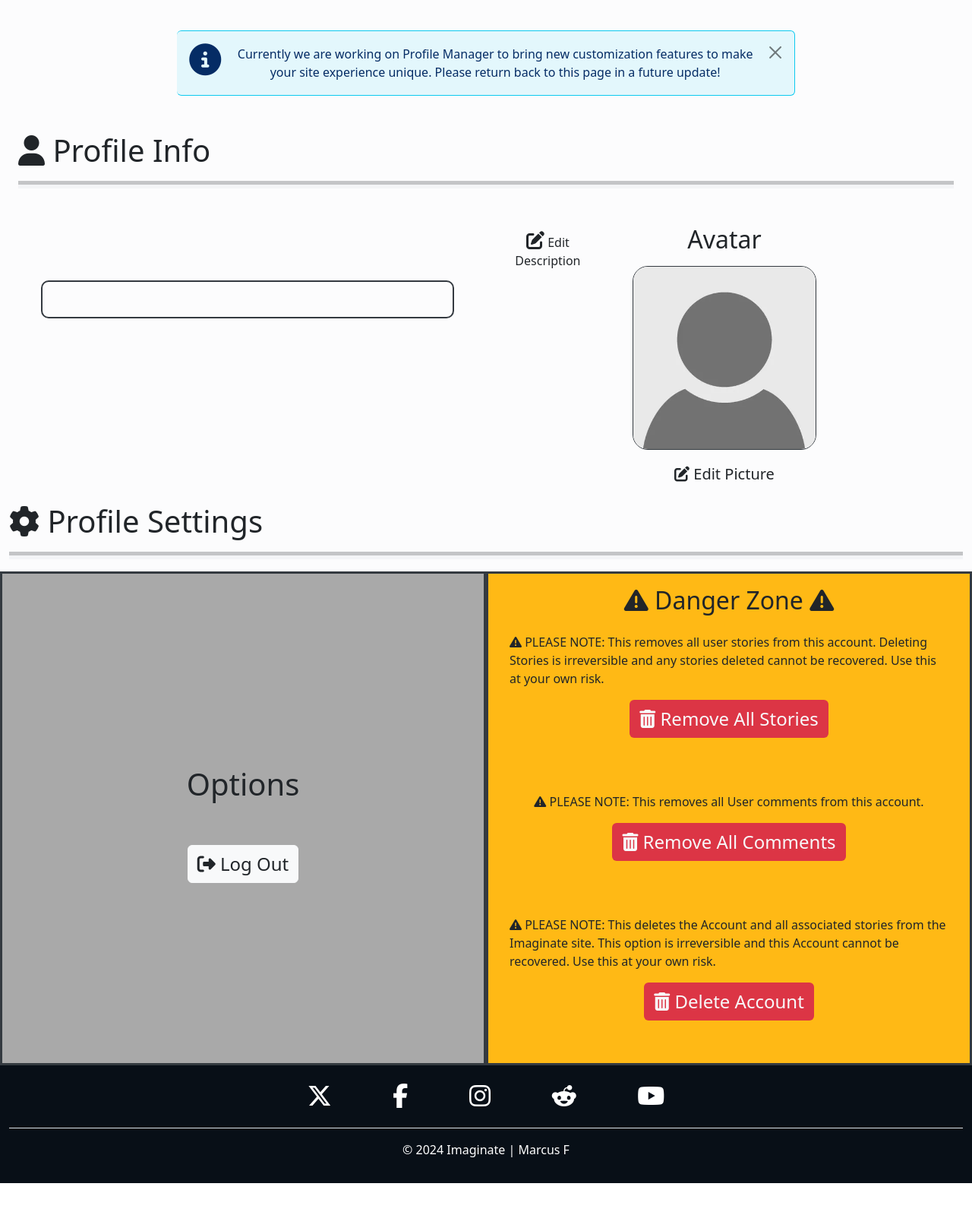
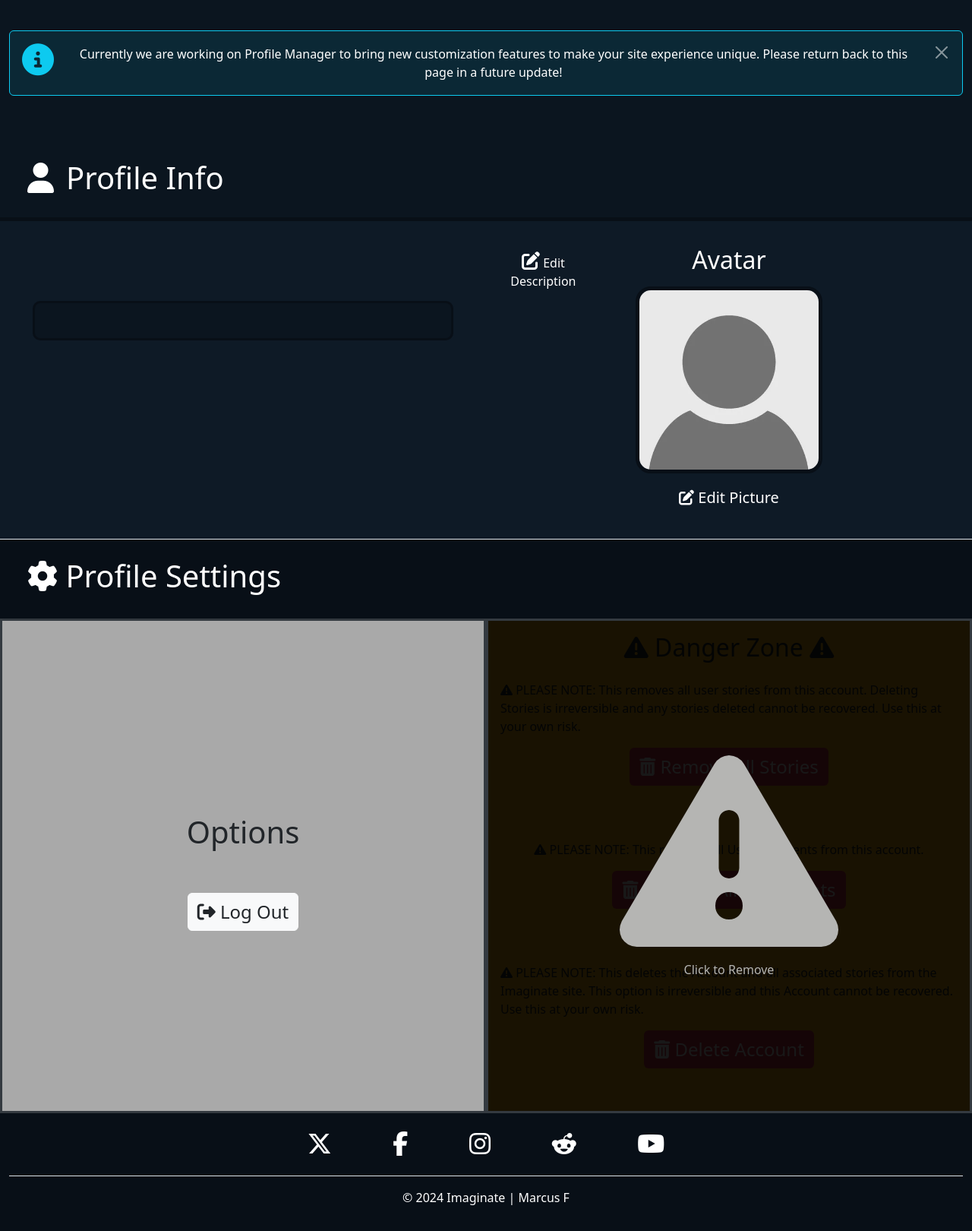
Before and after one commit to MarcusFDev/imaginate-project4, a Django app: page /accounts/profile/ in a window 1280 px wide. Shown: the part 101-1721 px from the top of the page at 76% size. Before the commit the page ends 1658 px from the top, so only its background shows below. Run offline with Django 4.2, Linux system fonts and the light colour scheme; some libraries are stand-ins or nearby versions.

Commit message:
Add: Overlay with Updated user_profile.html styles.

```diff
--- a/accounts/templates/users/user_profile.html
+++ b/accounts/templates/users/user_profile.html
@@ -5,56 +5,60 @@
 {% block search_bar %}
 {% endblock %}
 
-<!-- Page Information Section -->
-<section id="info-section" class="container-fluid d-flex align-items-center bg-light-subtle justify-content-center py-lg-3">
-    <div class="row w-100 justify-content-center">
-        <div class="col-12 col-lg-8 mt-4 mt-3 d-flex align-items-center justify-content-center">
-            <div id="info-alert" class="alert alert-primary bg-info bg-opacity-10 border border-info border-start-0 rounded-end d-flex  w-md-75 flex-column flex-lg-row" role="alert">
+<!-- Info Alert Section -->
+<section id="info-section" class="container-fluid d-flex align-items-center imaginate-bg-2 justify-content-center py-lg-3">
+    <div class="row justify-content-center">
+
+        <div class="col-12 mt-4 mt-3 d-flex align-items-center justify-content-center">
+            <div id="info-alert" class="alert alert-primary bg-info bg-opacity-10 border border-info d-flex flex-column flex-lg-row" role="alert">
                 <div class="d-flex align-items-center justify-content-center">
-                    <h3><i class="fa-solid fa-circle-info icon-bg"></i></h3>
+                    <h3><i class="fa-solid fa-circle-info text-info icon-bg"></i></h3>
                 </div>
                 <div class="d-flex align-items-center justify-content-center flex-column text-center ms-lg-3">
-                    <p class="mb-0 text-center">
+                    <p class="mb-0 text-center text-white">
                         Currently we are working on Profile Manager to bring new customization features to make your site experience unique.
                         Please return back to this page in a future update!
                     </p>
                 </div>
-                <button type="button" class="btn-close ms-3" aria-label="Close"></button>
+                <button type="button" class="btn-close imaginate-close-btn ms-3" aria-label="Close"></button>
             </div>
         </div>
     </div>
 </section>
 
-<!-- About Me Section -->
-<section class="container-fluid bg-light-subtle d-flex align-items-center justify-content-center pt-3">
-    <div class="row w-100">
-        <div>
-            <h1><i class="fa-solid fa-user"></i>  Profile Info</h1>
-            <hr class="border-bottom border-5">
+<!-- Profile Info Section -->
+<section class="container-fluid pb-3">
+    <div class="row">
+
+        <div class="col-12 imaginate-bg-2 pt-5 imaginate-border-bottom">
+            <div class="text-white">
+                <h1 class="ps-4 pb-3"><i class="fa-solid fa-user py-2 me-3"></i>Profile Info</h1>
+            </div>
         </div>
+
         <div class="col-12 col-lg-6 d-flex flex-column align-items-center pt-lg-3 border-right border-5">
 
-            <div class="d-flex align-items-center">
+            <div class="d-flex text-white">
                 <h2 class="mb-0 mt-2">About Me</h2>
-                <button type="button" class="btn fs-6 ml-lg mt-3 link-yellow">
+                <button class="btn fs-6 ml-lg mt-3 link-yellow text-white" type="button">
                     <i class="fa-solid fa-pen-to-square icon-bg"></i> Edit <span
                         class="d-none d-lg-inline">Description</span>
                 </button>
             </div>
-            <div class="pf-description justify-content-center">
-                <p>{{ about.content | safe }}</p>
+            <div class="pf-description justify-content-center text-white">
+                <p class="text-white">{{ about.content | safe }}</p>
             </div>
         </div>
 
         <div class="col-12 col-lg-6 d-flex flex-column text-center pt-3">
             <div>
-                <h2 class="mb-0 py-lg-3">Avatar</h2>
+                <h2 class="mb-0 py-lg-3 text-white">Avatar</h2>
             </div>
             <div class="align-items-center">
                 <img src="{% static 'images/default-user-icon.webp' %}" alt="Profile Image" class="pf-img">
             </div>
             <div>
-                <button type="button" class="btn fs-5 mb-3 link-yellow">
+                <button type="button" class="btn fs-5 mb-3 link-yellow text-white">
                     <i class="fa-solid fa-pen-to-square"></i> Edit <span class="d-none d-lg-inline">Picture</span>
                 </button>
             </div>
@@ -62,14 +66,16 @@
     </div>
 </section>
 
-<!-- User Button Section -->
-<section class="container-fluid px-0 bg-light-subtle d-flex align-items-center justify-content-center">
-    <div class="row w-100">
-        <div mb-3>
-            <h1><i class="fa-solid fa-gear"></i> Profile Settings</h1>
-            <hr class="border-bottom border-5">
+<!-- Profile Settings Section -->
+<section class="container-fluid pf-info-section">
+    <div class="row">
+        <div class="px-3 mx-0 border-bottom"></div>
+        <div class="col-12 py-4 imaginate-bg-3">
+            <h1 class="text-white ps-4"><i class="fa-solid fa-gear"></i> Profile Settings</h1>
         </div>
-        <div class="col-12 col-md-6 d-flex flex-column align-items-center pf-opt-section justify-content-center pt-3">
+    </div>
+    <div class="row">
+        <div class="col-12 col-lg-6 d-flex flex-column align-items-center pf-opt-section justify-content-center pt-3">
             <h2 class="fs-1">Options</h2>
             <ul class="nav d-flex">
                 <!-- Log Out Button -->
@@ -82,8 +88,17 @@
             </ul>
         </div>
 
-        <div class="col-12 col-md-6 pf-danger-section d-flex flex-column align-items-center justify-content-center pt-3">
-            <h2>
+        <div
+            class="col-12 col-lg-6 pf-danger-section d-flex flex-column align-items-center justify-content-center position-relative px-0">
+
+            <div
+                class="col-lg-6 d-flex justify-content-center flex-column align-items-center danger-overlay text-center z-1">
+                <div class="danger-overlay-text">
+                    <i class="fa-solid fa-triangle-exclamation icon-xxl"></i>
+                    <p>Click to Remove</p>
+                </div>
+            </div>
+            <h2 class="pt-3">
                 <i class="fa-solid fa-triangle-exclamation"></i>
                 Danger Zone
                 <i class="fa-solid fa-triangle-exclamation"></i>
@@ -93,7 +108,8 @@
             <div class="d-flex flex-column align-items-center justify-content-center p-3">
                 <p class="text-start w-100">
                     <i class="fa-solid fa-triangle-exclamation"></i>
-                    PLEASE NOTE: This removes all user stories from this account. Deleting Stories is irreversible and
+                    PLEASE NOTE: This removes all user stories from this account. Deleting Stories is irreversible
+                    and
                     any stories deleted cannot be recovered. Use this at your own risk.
                 </p>
                 <button type="button" class="btn text-light pf-danger-btn fs-4">
@@ -126,6 +142,7 @@
                 </button>
                 <hr class="border-bottom border-4">
             </div>
+
         </div>
     </div>
 </section>
--- a/static/css/style.css
+++ b/static/css/style.css
@@ -18,6 +18,30 @@
 
 .icon-xl {
     font-size: 400%;
+}
+
+.icon-xxl {
+    font-size: 1800%;
+}
+
+.imaginate-bg-3 {
+    background-color:#080F17;
+}
+
+.imaginate-bg-2 {
+    background-color: #0B151F;
+}
+
+.imaginate-bg-1 {
+    background-color: #0E1A26;
+}
+
+.imaginate-close-btn {
+    filter: invert(1);
+}
+
+.imaginate-border-bottom {
+    border-bottom: 5px solid #080F17;
 }
 
 .border-glow {
@@ -254,9 +278,7 @@
     text-underline-offset: 15px;
 }
 
-.imaginate-close-btn {
-    filter: invert(1);
-}
+
 
 .imaginate-modal-dialog {
     width: 60vw !important;
@@ -267,26 +289,27 @@
 
 .pf-danger-section {
     height: auto;
-    background-color: #ffb915 !important;
+    background-color: #ffb915;
     border: 3px solid #343a40;
 }
 
 .pf-opt-section {
     height: auto;
-    background-color: #a9a9a9 !important;
+    background-color: #a9a9a9;
     border: 3px solid #343a40;
 }
 
 .pf-danger-btn {
-    background-color: #dc3545 !important;
+    background-color: #dc3545;
 }
 
 .pf-danger-btn:hover {
-    background-color: #5e1914 !important;
+    background-color: #5e1914;
 }
 
 .pf-description {
-    border: 2px solid #343a40;
+    border: 3px solid #080F17;
+    background-color: #0B151F;
     border-radius: 10px;
     margin-top: 5px;
     padding: 15px;
@@ -295,11 +318,25 @@
 }
 
 .pf-img {
-    border: 1px solid #343a40;
+    border: 5px solid #080F17;
     border-radius: 20px;
     width: 40%;
     height: auto;
     margin-bottom: 10px;
+}
+
+.danger-overlay {
+    position: absolute;
+    width: 100%;
+    height: 100%;
+    background-color: rgba(0, 0, 0, 0.9);
+    z-index: 1;
+    cursor: pointer;
+}
+
+.danger-overlay-text {
+    z-index: 2;
+    color: #b5b5b3;
 }
 
 /* ------------------------------------------------->  Navbar styles */
--- a/static/js/script.js
+++ b/static/js/script.js
@@ -47,6 +47,24 @@ $(document).ready(function() {
             $(this).addClass('hidden');
         });
 
+    });
+});
+
+
+$(document).ready(function() {
+
+    // Handle click detected on element.
+    $('.danger-overlay').on('click', function() {
+
+        var $overlay = $(this);
+
+        // Add animation class to the overlay element.
+        $overlay.addClass('animate__animated animate__fadeOut');
+
+        // Remove the overlay element after animation.
+        setTimeout(function() {
+            $overlay.remove();
+        }, 5000);
     });
 });
 
```
Also changed, not shown: 2 other files.
